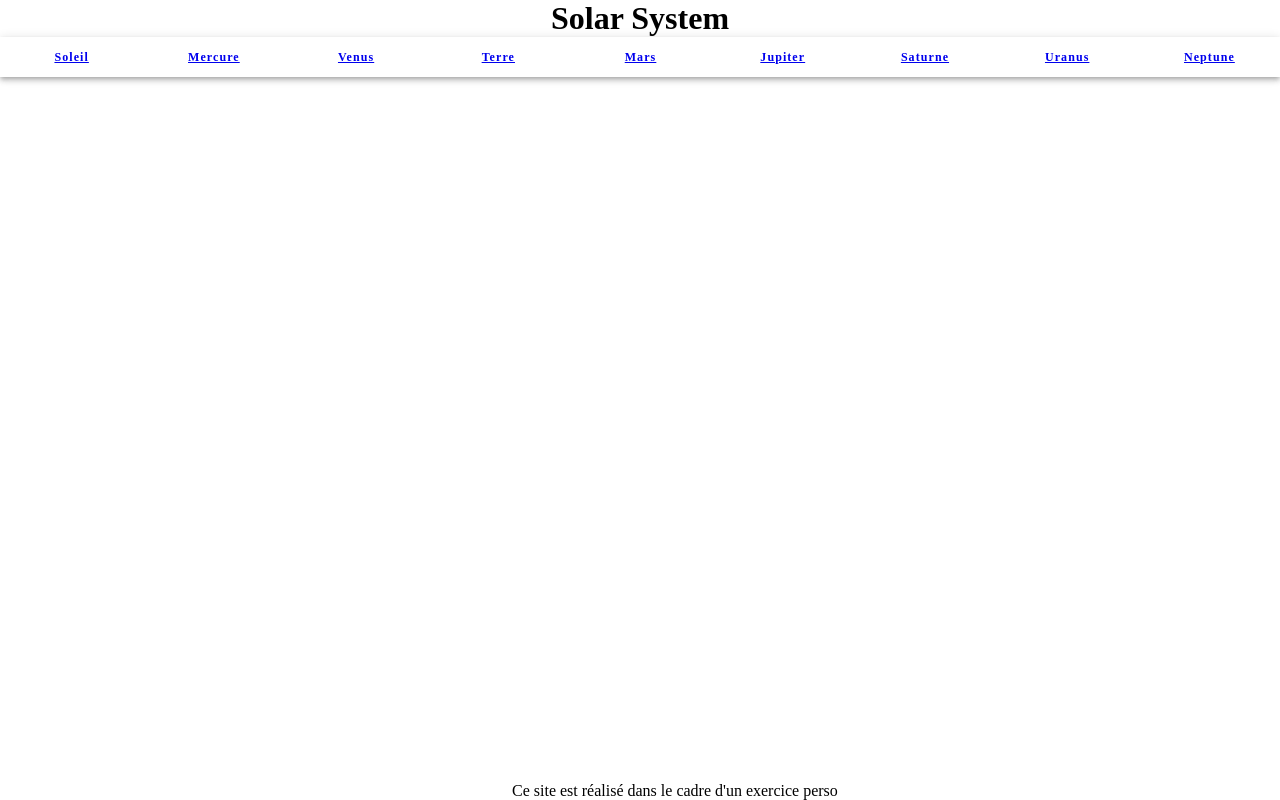
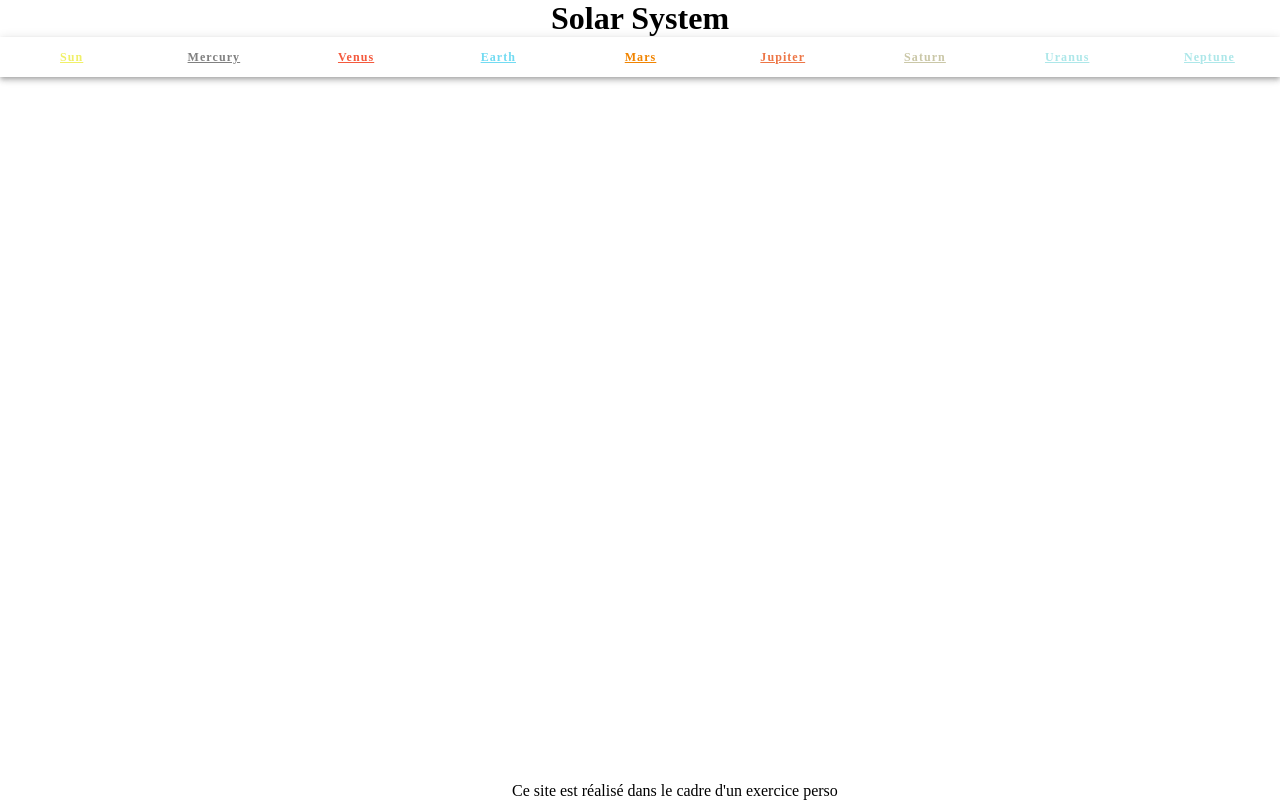
Before and after one commit to SacleuxBenoit/Solar-System, a Vue app in the folder frontend/: page / in a window 1280 px wide. Built offline with nearby package versions, Linux system fonts and the light colour scheme.

Commit message:
translate the name of every button in english, solve a problem with the color of each button and add a router-link to the h1 in the component Header.vue

```diff
--- a/frontend/src/components/Header.vue
+++ b/frontend/src/components/Header.vue
@@ -1,38 +1,45 @@
 <template>
     <div style="text-align:center">
-      <h1>Solar System</h1>
+      <h1><router-link to="/" style="color:black;text-decoration:none">Solar System</router-link></h1>
+
        <v-bottom-navigation grow height="2.5rem">
+
     <v-btn :value="activeBtn" style="color:#f0f068" class="button">
-      <strong style="color:#f0f068"><router-link to="/">Soleil</router-link></strong>
+      <strong><router-link to="/" style="color:#f0f068">Sun</router-link></strong>
     </v-btn>
 
     <v-btn :value="activeBtn" style="color:#808080" class="button">
-      <strong style="color:#808080"><router-link to="/">Mercure</router-link></strong>
+      <strong><router-link to="/" style="color:#808080">Mercury</router-link></strong>
     </v-btn>
 
     <v-btn :value="activeBtn" style="color:#F4593D" class="button">
-      <strong style="color:#F4593D"><router-link to="/">Venus</router-link></strong>
+      <strong><router-link to="/" style="color:#F4593D">Venus</router-link></strong>
     </v-btn>
 
     <v-btn :value="activeBtn" style="color:#72dbf2" class="button">
-      <strong style="color:#72dbf2"><router-link to="/">Terre</router-link></strong>
+      <strong><router-link to="/" style="color:#72dbf2">Earth</router-link></strong>
     </v-btn>
 
     <v-btn :value="activeBtn" style="color:#f18400" class="button">
-      <strong style="color:#f18400"><router-link to="/">Mars</router-link></strong>
+      <strong><router-link to="/" style="color:#f18400">Mars</router-link></strong>
     </v-btn>
+
     <v-btn :value="activeBtn" style="color:#ed7646" class="button">
-      <strong style="color:#ed7646"><router-link to="/">Jupiter</router-link></strong>
+      <strong><router-link to="/" style="color:#ed7646">Jupiter</router-link></strong>
     </v-btn>
+
     <v-btn :value="activeBtn" style="color:#CAC7A7" class="button">
-      <strong style="color:#CAC7A7"><router-link to="/">Saturne</router-link></strong>
+      <strong><router-link to="/" style="color:#CAC7A7">Saturn</router-link></strong>
     </v-btn>
+
     <v-btn :value="activeBtn" style="color:#ADE7E9" class="button">
-      <strong style="color:#ADE7E9"><router-link to="/">Uranus</router-link></strong>
+      <strong><router-link to="/" style="color:#ADE7E9">Uranus</router-link></strong>
     </v-btn>
+
     <v-btn :value="activeBtn" style="color:#2ED1D3" class="button">
-      <strong style="color:#ADE7E9"><router-link to="/">Neptune</router-link></strong>
+      <strong><router-link to="/" style="color:#ADE7E9">Neptune</router-link></strong>
     </v-btn>
+
   </v-bottom-navigation>
     </div>
 </template>
```
